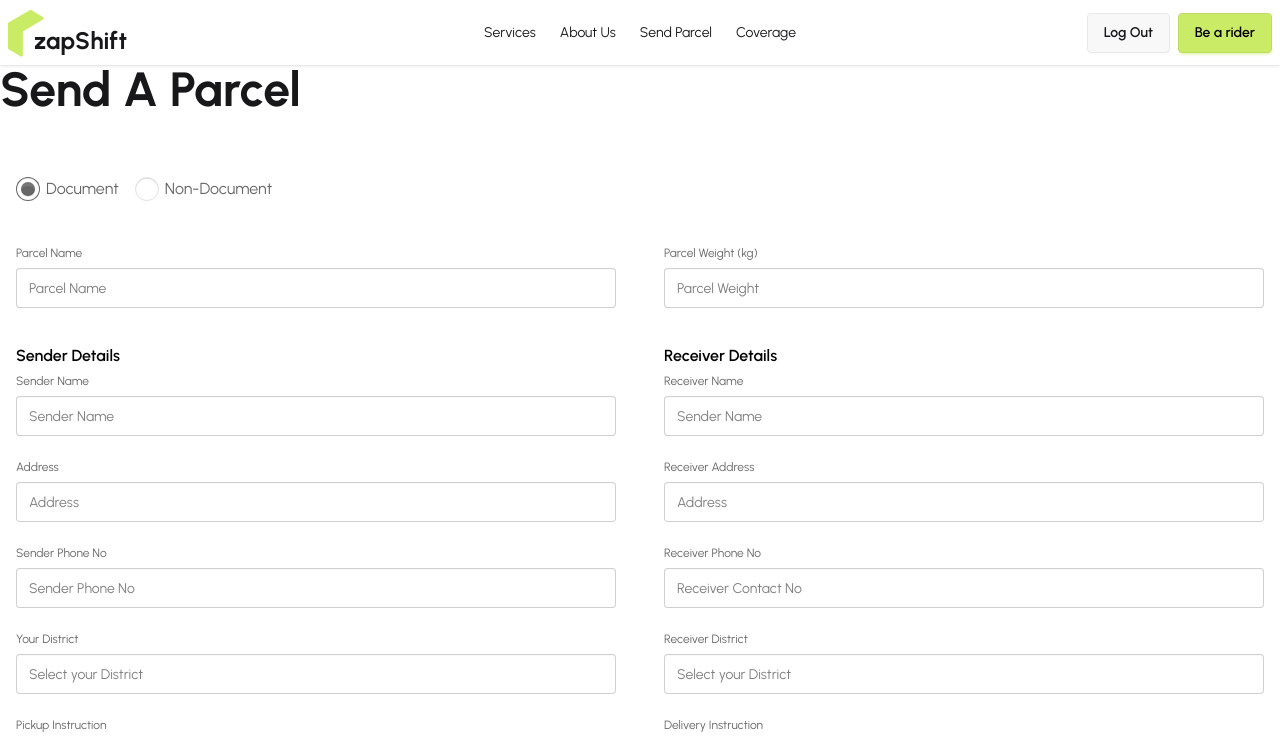
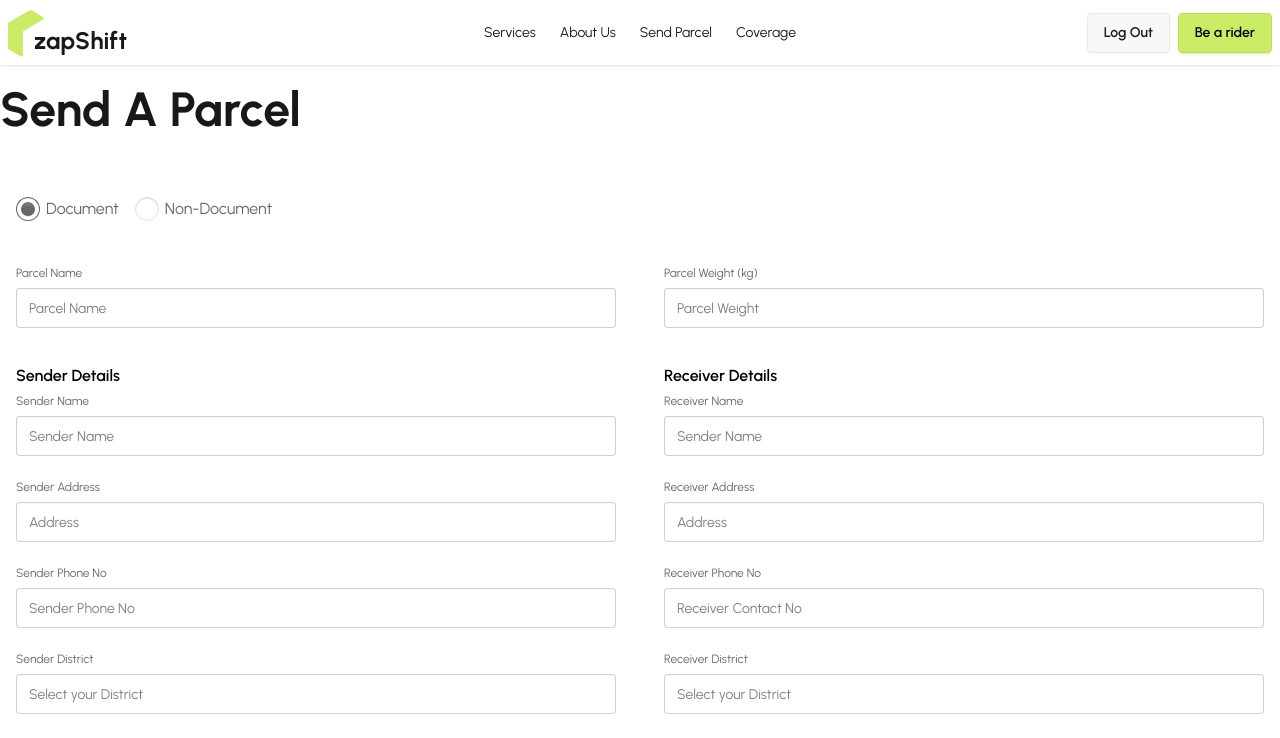
Before and after one commit to AyanSujon/zap-shift-client, a React (Vite) app: page /send-parcel in a window 1280 px wide. Shown: the top 738 px of the page. Built offline with nearby package versions, Linux system fonts and the light colour scheme; no server answers; sample sign-in values are in the browser's storage.

Commit message:
update code

```diff
--- a/src/pages/SendParcel/SendParcel.jsx
+++ b/src/pages/SendParcel/SendParcel.jsx
@@ -12,7 +12,7 @@ const SendParcel = () => {
     }
 
     return (
-        <div>
+        <div className='py-5'>
             <h2 className="text-5xl font-bold">Send A Parcel</h2>
             <form onSubmit={handleSubmit(handleSendParcel)} className='mt-12 p-4 text-black'>
                 {/* Document */}
@@ -47,7 +47,7 @@ const SendParcel = () => {
                             <input type="text" {...register('senderName')} className="input w-full mb-4" placeholder="Sender Name" />
 
                             {/*  Address */}
-                            <label className="label">Address</label>
+                            <label className="label">Sender Address</label>
                             <input type="text" {...register('senderAddress')} className="input w-full mb-4" placeholder="Address" />
 
 
@@ -56,8 +56,8 @@ const SendParcel = () => {
                             <input type="text" {...register('senderPhoneNo')} className="input w-full mb-4" placeholder="Sender Phone No" />
 
                             {/* Your District */}
-                            <label className="label">Your District</label>
-                            <input type="text" {...register('yourDistrict')} className="input w-full mb-4" placeholder="Select your District" />
+                            <label className="label">Sender District</label>
+                            <input type="text" {...register('senderDistrict')} className="input w-full mb-4" placeholder="Select your District" />
 
                             <label className="label">Pickup Instruction</label>
                             <textarea {...register('pickupInstruction')} className="textarea h-24 w-full mb-4" placeholder="Pickup Instruction"></textarea>
```
